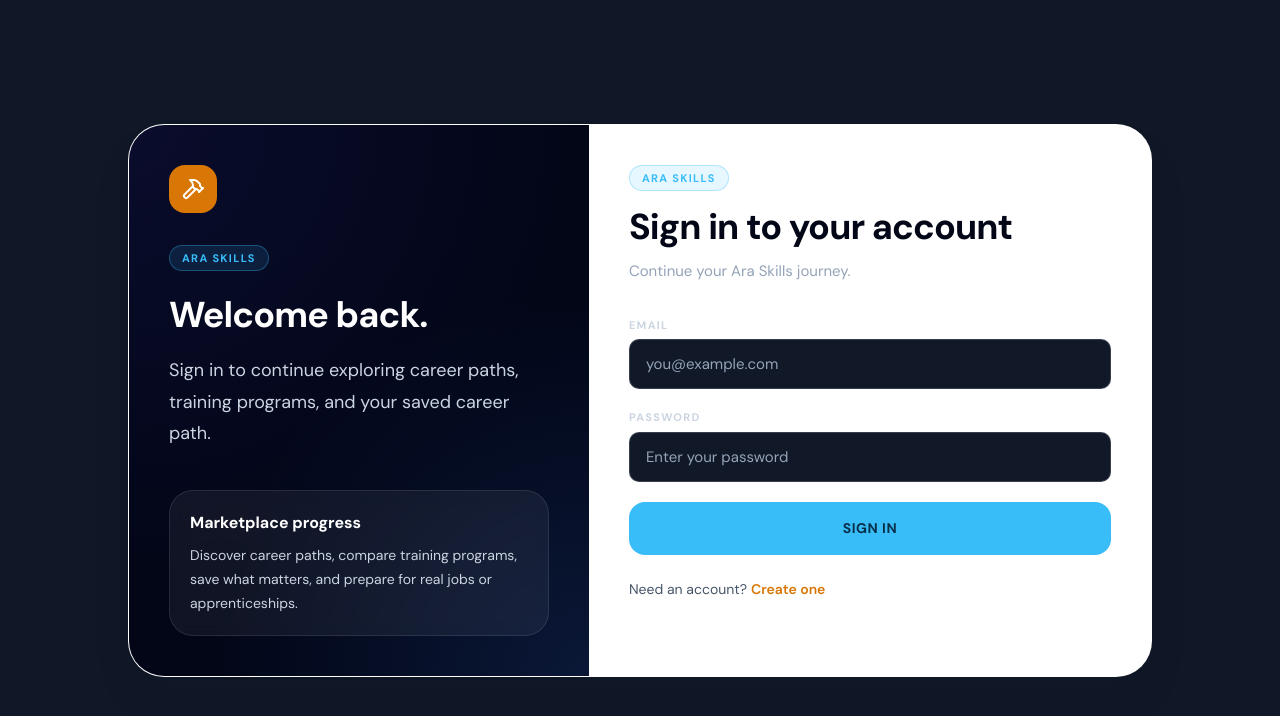
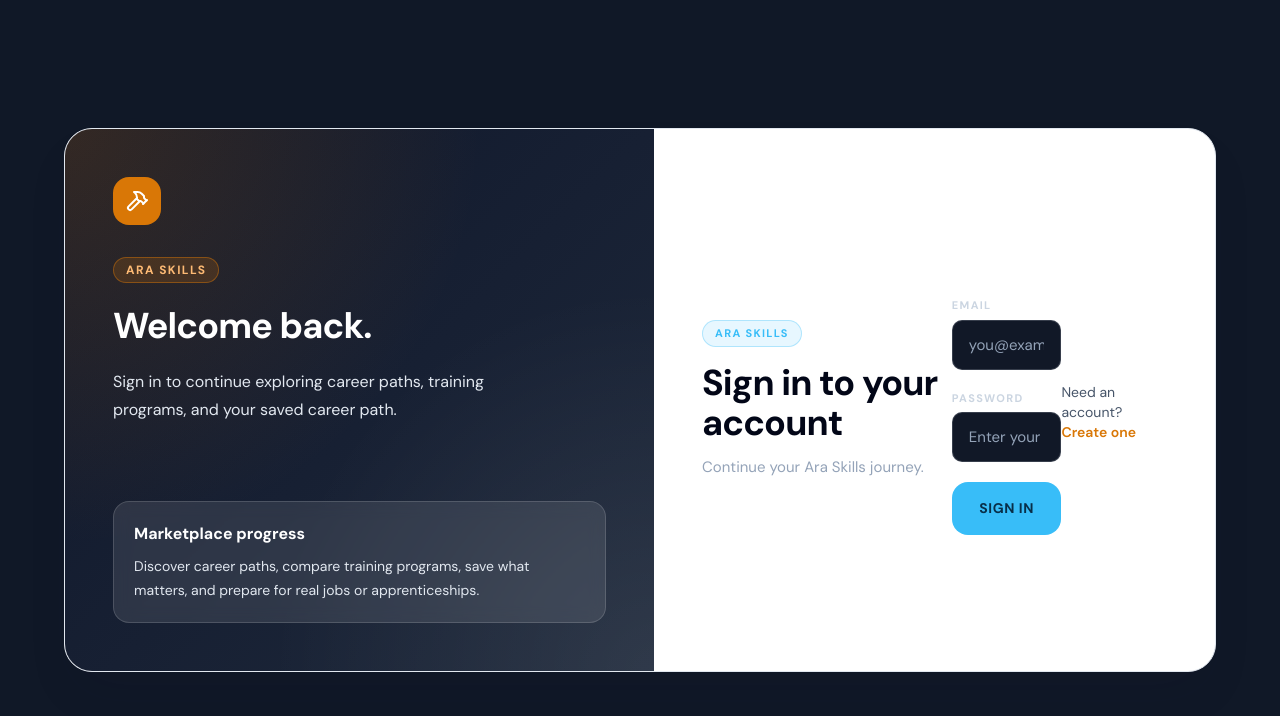
Before and after one commit to sashadman/forge, a Next.js app: page /auth/sign-in in a window 1280 px wide. Shown: the top 716 px of the page. Built offline with nearby package versions, Linux system fonts and the light colour scheme; no server answers.

Commit message:
Improve desktop auth layout

```diff
--- a/app/auth/sign-in/page.tsx
+++ b/app/auth/sign-in/page.tsx
@@ -2,7 +2,7 @@ import AuthForm from '@/components/auth/AuthForm'
 
 export default function SignInPage() {
   return (
-    <main className="page-shell flex min-h-screen items-center justify-center px-6 py-16">
+    <main className="page-shell flex min-h-screen items-center justify-center px-4 py-10 sm:px-6 lg:px-10">
       <AuthForm mode="sign-in" />
     </main>
   )
--- a/app/auth/sign-up/page.tsx
+++ b/app/auth/sign-up/page.tsx
@@ -2,7 +2,7 @@ import AuthForm from '@/components/auth/AuthForm'
 
 export default function SignUpPage() {
   return (
-    <main className="page-shell flex min-h-screen items-center justify-center px-6 py-16">
+    <main className="page-shell flex min-h-screen items-center justify-center px-4 py-10 sm:px-6 lg:px-10">
       <AuthForm mode="sign-up" />
     </main>
   )
--- a/components/auth/AuthForm.tsx
+++ b/components/auth/AuthForm.tsx
@@ -87,42 +87,57 @@ const { error } = await supabase.auth.signUp({
   }
 
   return (
-    <div className="w-full max-w-5xl">
-      <div className="grid overflow-hidden rounded-[2.25rem] border border-white/70 bg-white shadow-2xl shadow-slate-900/10 lg:grid-cols-[0.9fr_1.1fr]">
-        <div className="relative hidden overflow-hidden bg-slate-950 p-10 text-white lg:block">
-          <div className="absolute inset-0 bg-[radial-gradient(circle_at_top_left,rgba(79,70,229,0.10),transparent_28rem)]" />
-          <div className="absolute inset-0 bg-[radial-gradient(circle_at_bottom_right,rgba(59,130,246,0.14),transparent_24rem)]" />
+    <div className="w-full max-w-6xl">
+      <div className="grid min-h-[34rem] overflow-hidden rounded-[1.75rem] border border-slate-200 bg-white shadow-2xl shadow-slate-900/10 lg:grid-cols-[1.05fr_1fr]">
+        <div
+          className="relative hidden overflow-hidden p-10 text-white lg:block xl:p-12"
+          style={{
+            background:
+              'linear-gradient(135deg, #0F172A 0%, #172033 52%, #1E293B 100%)',
+          }}
+        >
+          <div className="absolute inset-0 bg-[radial-gradient(circle_at_top_left,rgba(217,119,6,0.18),transparent_26rem)]" />
+          <div className="absolute inset-0 bg-[radial-gradient(circle_at_bottom_right,rgba(255,255,255,0.08),transparent_24rem)]" />
 
           <div className="relative flex h-full flex-col justify-between">
             <div>
-              <div className="flex h-12 w-12 items-center justify-center rounded-2xl bg-orange-600 text-white">
+              <div className="flex h-12 w-12 items-center justify-center rounded-2xl text-white" style={{ background: '#D97706' }}>
                 <Hammer className="h-6 w-6" />
               </div>
 
-              <p className="eyebrow-dark mt-8">{siteConfig.name}</p>
+              <p
+                className="mt-8 inline-flex rounded-full border px-3 py-1 text-xs font-bold uppercase tracking-[0.12em]"
+                style={{
+                  borderColor: 'rgba(217,119,6,0.45)',
+                  background: 'rgba(217,119,6,0.18)',
+                  color: '#FDBA74',
+                }}
+              >
+                {siteConfig.name}
+              </p>
 
-              <h1 className="mt-6 text-4xl font-bold tracking-tight">
+              <h1 className="mt-5 max-w-md text-4xl font-bold leading-tight tracking-tight text-white">
                 {isSignUp ? 'Start building your trade path.' : 'Welcome back.'}
               </h1>
 
-              <p className="lead-text-dark mt-5">
+              <p className="mt-5 max-w-md text-base leading-7 text-slate-200">
                 {isSignUp
                   ? 'Create an account to save career paths, training programs, and build your skilled-trades roadmap.'
                   : 'Sign in to continue exploring career paths, training programs, and your saved career path.'}
               </p>
             </div>
 
-            <div className="mt-10 rounded-3xl border border-white/10 bg-white/[0.06] p-5 backdrop-blur">
+            <div className="mt-10 rounded-2xl border border-white/15 bg-white/10 p-5 backdrop-blur">
               <p className="font-bold text-white">Marketplace progress</p>
-              <p className="mt-2 text-sm leading-6 text-slate-300">
+              <p className="mt-2 text-sm leading-6 text-slate-200">
                 Discover career paths, compare training programs, save what matters, and prepare for real jobs or apprenticeships.
               </p>
             </div>
           </div>
         </div>
 
-        <div className="p-8 sm:p-10">
-          <div>
+        <div className="flex items-center p-7 sm:p-10 lg:p-12">
+          <div className="w-full">
             <p className="eyebrow">{siteConfig.name}</p>
 
             <h1 className="mt-4 text-3xl font-bold tracking-tight text-slate-950 sm:text-4xl">
```
